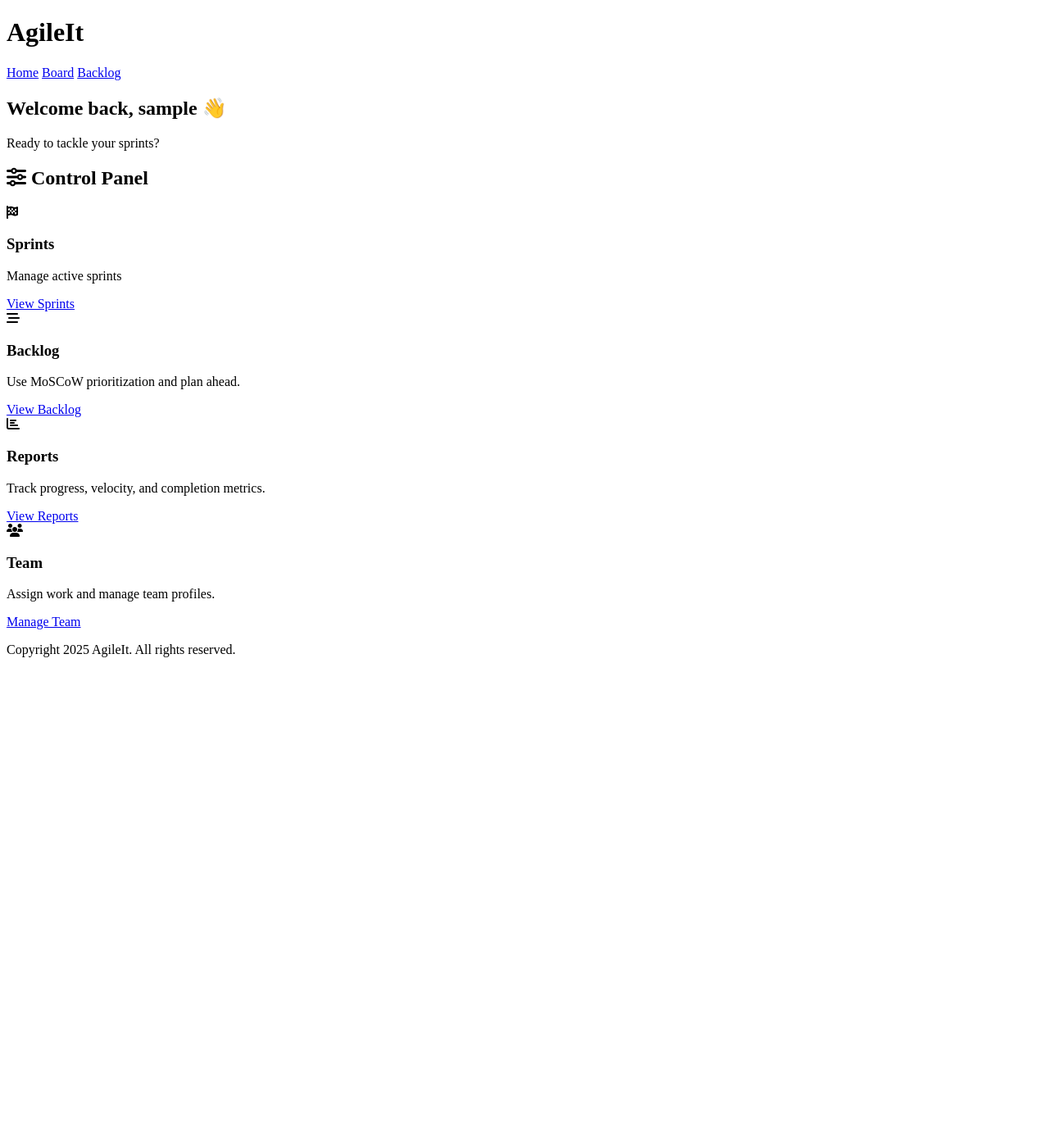
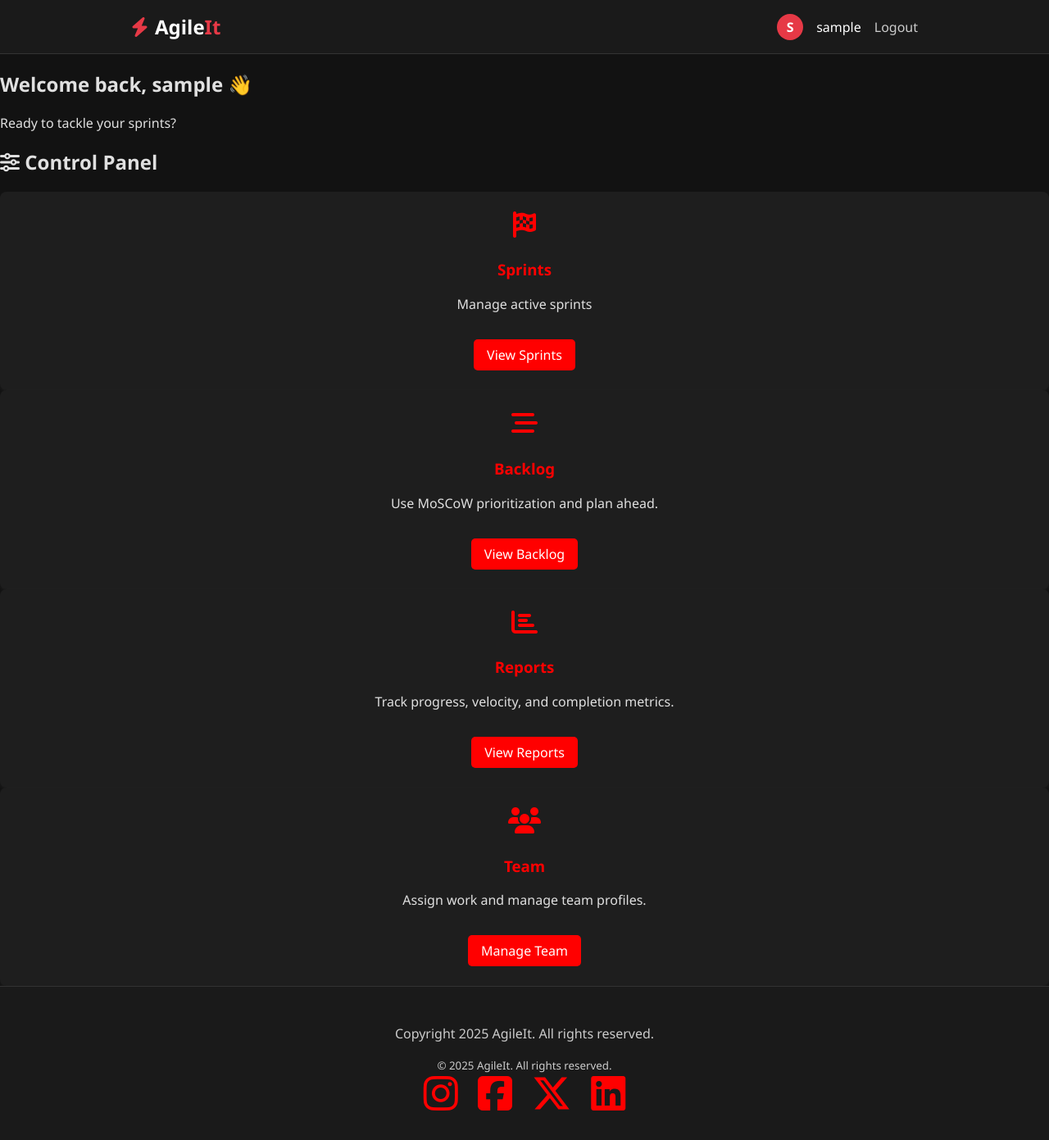
Before and after one commit to JoshThould/AgileIt, a Django app: page / in a window 1280 px wide. Shown: the whole page at 82% size. Before the commit the page ends 802 px from the top, so only its background shows below. Run offline with Django 4.2, Linux system fonts and the light colour scheme; the visitor is signed in with stand-in values (Sample User, id 1); some libraries are stand-ins or nearby versions.

Commit message:
Refactor base template for improved structure and styling consistency

```diff
--- a/templates/sprints/base.html
+++ b/templates/sprints/base.html
@@ -2,30 +2,62 @@
 <html lang="en">
 <head>
     <meta charset="UTF-8">
+    <meta name="viewport" content="width=device-width, initial-scale=1.0">
     <title>{% block title %}AgileIt | Plan smarter, sprint faster{% endblock %}</title>
     {% load static %}
-    <link rel="stylesheet" href="{% static 'css/styles.css' %}">
+    <link rel="stylesheet" href="{% static 'css/sprints/styles.css' %}">
     <script src="https://kit.fontawesome.com/70d9507ffc.js" crossorigin="anonymous"></script>
     {% block extra_head %}{% endblock %}
 </head>
-<body>
+
+<body class="d-flex flex-column min-vh-100 row">
 <header>
+ <div class="container">
     <div class="branding">
-        <h1>AgileIt</h1>
+      <i class="fas fa-bolt"></i>
+
+    <h1>
+        <span class="agile">Agile</span><span class="it">It</span>
+    </h1>
+
+
+</div>
+
+    <div class="user-actions">
+      <div class="user-badge">{{ user.username|slice:":1"|upper }}</div>
+      <span>{{ user.username }}</span>
+      <a href="{% url 'account_logout' %}" class="logout">Logout</a>
     </div>
-    <nav aria-label="Main navigation">
-        <a href="{% url 'homepage' %}">Home</a>
-        <a href="#">Board</a>
-        <a href="#">Backlog</a>
-    </nav>
+  </div>
 </header>
 
+<main class="flex-grow-1 container py-4 justify-content-center">
+        {% block content %}{% endblock %}
+</main>
 
-    <main>
-        {% block content %}{% endblock %}
-    </main>
-    <footer>
-        <p>Copyright 2025 AgileIt. All rights reserved.</p>
+    <footer id="contact" class="mt-auto bg-dark text-white text-center py-3">
+        <div class="container section">
+            <div class="row justify-content-center">
+                <div class="col-12 text-center">
+                    <h2 class="display-6">Copyright 2025 AgileIt. All rights reserved.</h2>
+                     <small>&copy; 2025 AgileIt. All rights reserved.</small>
+
+                </div>
+                <div class="social-links my-4 d-flex justify-content-center">
+                    <a href="https://www.instagram.com" target="_blank"
+                        aria-label="Visit our Instagram page (opens in a new tab)" rel="noopener"><i
+                            class="fa-brands fa-instagram fa-2x"></i></a>
+                    <a href="https://www.facebook.com" target="_blank"
+                        aria-label="Visit our Facebook page (opens in a new tab)" rel="noopener"><i
+                            class="fa-brands fa-square-facebook fa-2x"></i></a>
+                    <a href="https://www.x.com" target="_blank" aria-label="Visit our X feed (opens in a new tab)"
+                        rel="noopener"><i class="fa-brands fa-x-twitter fa-2x"></i></a>
+                    <a href="https://linkedin.com/in/josh-thould/" target="_blank"
+                        aria-label="Visit Josh's LinkedIn (opens in a new tab)"
+                        rel="noopener"><i class="fa-brands fa-linkedin fa-2x"></i></a>
+                </div>
+            </div>
+        </div>
     </footer>
     {% block scripts %}{% endblock %}
 
```
